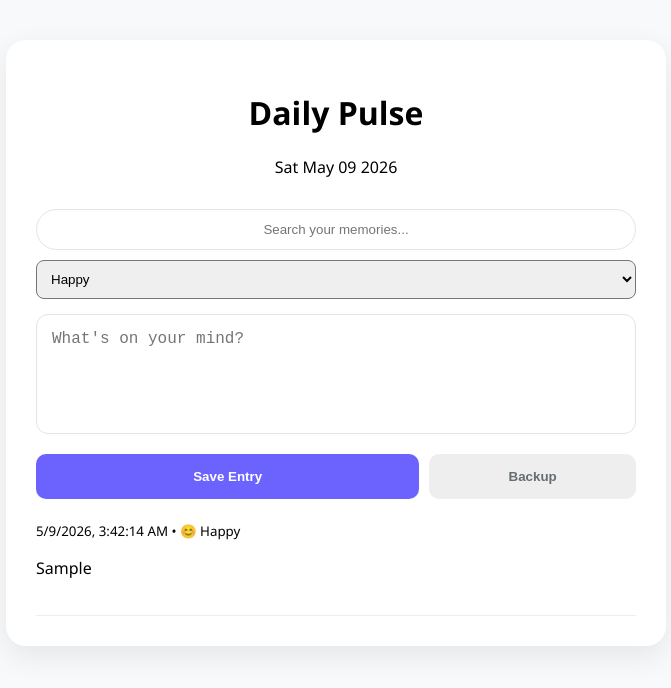
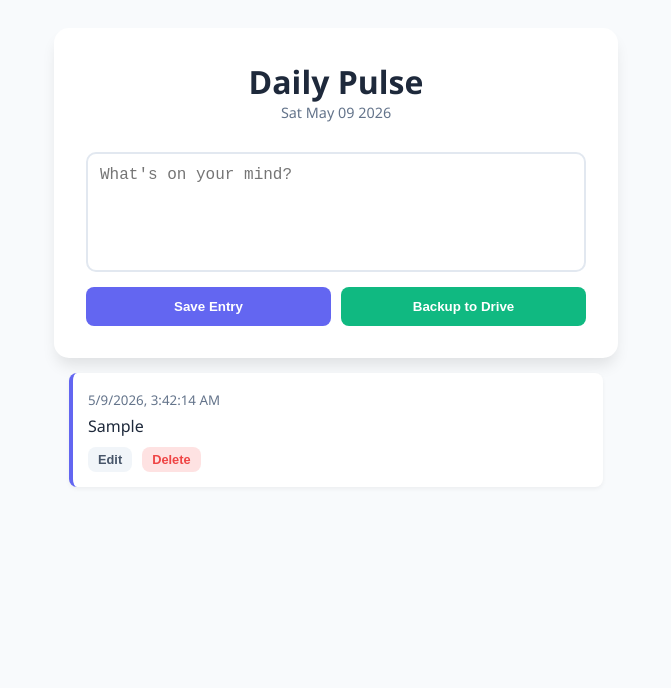
Before and after one commit to agros71vscode-bit/Gemini-Journal, a plain HTML site: page index.html in a window 1280 px wide. Both pictures are taken after typing "Sample" into the empty fields and a click on the button "Save Entry". Shown: the whole page, without its empty margins (304-975 px from the left). Drawn offline with Linux system fonts and the light colour scheme.

Commit message:
final coding by Gemini
add edit , delete and backu to drive

```diff
--- a/index.html
+++ b/index.html
@@ -4,77 +4,118 @@
     <meta charset="UTF-8">
     <meta name="viewport" content="width=device-width, initial-scale=1.0">
     <title>Daily Pulse | Official</title>
+    <script src="https://accounts.google.com/gsi/client" onload="gisLoaded()" async defer></script>
+    <script src="https://apis.google.com/js/api.js" onload="gapiLoaded()" async defer></script>
     <style>
-        :root { --primary: #6c63ff; --bg: #f8f9fa; }
-        body { background: var(--bg); font-family: 'Segoe UI', sans-serif; display: flex; justify-content: center; padding: 40px; margin: 0; }
-        .container { background: white; max-width: 600px; width: 100%; padding: 30px; border-radius: 20px; box-shadow: 0 10px 30px rgba(0,0,0,0.08); text-align: center; }
-        #search-bar { width: 100%; padding: 12px; margin-top: 15px; border-radius: 25px; border: 1px solid #dfe6e9; text-align: center; box-sizing: border-box; }
-        textarea { width: 100%; height: 120px; padding: 15px; margin: 15px 0; border: 1px solid #dfe6e9; border-radius: 12px; resize: none; font-size: 1rem; box-sizing: border-box; }
-        .button-group { display: flex; gap: 10px; }
-        button { padding: 15px; border-radius: 10px; border: none; font-weight: bold; cursor: pointer; transition: 0.3s; flex: 2; background: var(--primary); color: white; }
-        #export-btn { background: #eee; color: #636e72; flex: 1; }
-        .entry-card { background: #fff; border-bottom: 1px solid #eee; padding: 20px 0; text-align: left; animation: fadeIn 0.5s ease; }
-        @keyframes fadeIn { from { opacity: 0; transform: translateY(5px); } to { opacity: 1; transform: translateY(0); } }
+        :root { --primary: #6366f1; --bg: #f8fafc; --danger: #ef4444; }
+        body { font-family: 'Segoe UI', sans-serif; background: var(--bg); display: flex; flex-direction: column; align-items: center; padding: 20px; }
+        .card { background: white; padding: 2rem; border-radius: 15px; box-shadow: 0 10px 15px -3px rgba(0,0,0,0.1); width: 100%; max-width: 500px; }
+        h1 { color: #1e293b; text-align: center; margin: 0; }
+        .date-display { text-align: center; color: #64748b; margin-bottom: 20px; font-size: 0.9rem; }
+        textarea { width: 100%; height: 120px; padding: 12px; border: 2px solid #e2e8f0; border-radius: 10px; margin: 10px 0; box-sizing: border-box; resize: none; font-size: 1rem; }
+        .btn-group { display: flex; gap: 10px; }
+        button { flex: 1; padding: 12px; border: none; border-radius: 8px; cursor: pointer; font-weight: 600; transition: 0.2s; }
+        .btn-save { background: var(--primary); color: white; }
+        .btn-backup { background: #10b981; color: white; }
+        .memory-item { background: #fff; border-left: 4px solid var(--primary); padding: 15px; margin-top: 15px; border-radius: 8px; box-shadow: 0 2px 4px rgba(0,0,0,0.05); width: 100%; max-width: 500px; position: relative; }
+        .item-actions { margin-top: 10px; display: flex; gap: 10px; }
+        .btn-small { padding: 5px 10px; font-size: 0.8rem; flex: none; }
+        .btn-edit { background: #f1f5f9; color: #475569; }
+        .btn-delete { background: #fee2e2; color: var(--danger); }
     </style>
 </head>
 <body>
-    <div class="container">
-        <header>
+
+<div class="card">
     <h1>Daily Pulse</h1>
-            <p id="date-display"></p>
-            <input type="text" id="search-bar" placeholder="Search your memories...">
-        </header>
-        <section class="input-area">
-            <select id="mood-input" style="width:100%; padding:10px; border-radius:8px; margin-top:10px;">
-                <option value="😊 Happy">Happy</option>
-                <option value="🚀 Productive">Productive</option>
-                <option value="😴 Tired">Tired</option>
-                <option value="🌿 Calm">Calm</option>
-            </select>
-            <textarea id="journal-input" placeholder="What's on your mind?"></textarea>
-            <div class="button-group">
-                <button id="save-btn">Save Entry</button>
-                <button id="export-btn" onclick="download()">Backup</button>
+    <div class="date-display" id="currentDate"></div>
+    <textarea id="entryInput" placeholder="What's on your mind?"></textarea>
+    <div class="btn-group">
+        <button class="btn-save" id="saveBtn" onclick="saveEntry()">Save Entry</button>
+        <button class="btn-backup" onclick="handleAuthClick()">Backup to Drive</button>
     </div>
-        </section>
-        <div id="entries-container"></div>
 </div>
+
+<div id="memoriesList" style="width: 100%; display: flex; flex-direction: column; align-items: center;"></div>
+
 <script>
-        const journalInput = document.getElementById('journal-input');
-        const entriesContainer = document.getElementById('entries-container');
-        document.getElementById('date-display').innerText = new Date().toDateString();
-        let entries = JSON.parse(localStorage.getItem('journalData')) || [];
+    const CLIENT_ID = '679613981058-1envhv001bq2mva0lbm8g5603iebbse9.apps.googleusercontent.com';
+    const SCOPES = 'https://www.googleapis.com/auth/drive.appdata';
+    let tokenClient, editIndex = null;
 
-        function render(data = entries) {
-            entriesContainer.innerHTML = data.length ? "" : "<p style='color:#ccc'>No memories yet.</p>";
-            data.forEach(e => {
-                const div = document.createElement('div');
-                div.className = 'entry-card';
-                div.innerHTML = `<small>${e.date} • ${e.mood}</small><p>${e.text}</p>`;
-                entriesContainer.appendChild(div);
+    document.getElementById('currentDate').innerText = new Date().toDateString();
+
+    function gapiLoaded() { gapi.load('client', () => gapi.client.init({discoveryDocs: ['https://www.googleapis.com/discovery/v1/apis/drive/v3/rest']})); }
+    function gisLoaded() { tokenClient = google.accounts.oauth2.initTokenClient({ client_id: CLIENT_ID, scope: SCOPES, callback: (resp) => { if (resp.access_token) syncToDrive(resp.access_token); }}); }
+    function handleAuthClick() { tokenClient.requestAccessToken({ prompt: 'consent' }); }
+
+    async function syncToDrive(token) {
+        const memories = localStorage.getItem('journal_memories') || '[]';
+        const fileContent = new Blob([memories], { type: 'application/json' });
+        const list = await gapi.client.drive.files.list({ spaces: 'appDataFolder', q: "name='memories.json'" });
+        const existingFile = list.result.files[0];
+
+        if (existingFile) {
+            await fetch(`https://www.googleapis.com/upload/drive/v3/files/${existingFile.id}?uploadType=media`, {
+                method: 'PATCH', headers: { Authorization: `Bearer ${token}` }, body: fileContent
             });
+        } else {
+            const metadata = { name: 'memories.json', parents: ['appDataFolder'] };
+            const form = new FormData();
+            form.append('metadata', new Blob([JSON.stringify(metadata)], { type: 'application/json' }));
+            form.append('file', fileContent);
+            await fetch('https://www.googleapis.com/upload/drive/v3/files?uploadType=multipart', { method: 'POST', headers: { Authorization: `Bearer ${token}` }, body: form });
+        }
+        alert("☁️ Cloud Sync Successful!");
     }
 
-        document.getElementById('save-btn').addEventListener('click', () => {
-            if (!journalInput.value.trim()) return;
-            entries.unshift({ text: journalInput.value, mood: document.getElementById('mood-input').value, date: new Date().toLocaleString() });
-            localStorage.setItem('journalData', JSON.stringify(entries));
-            journalInput.value = "";
+    function saveEntry() {
+        const input = document.getElementById('entryInput');
+        if (!input.value.trim()) return;
+        let memories = JSON.parse(localStorage.getItem('journal_memories') || '[]');
+
+        if (editIndex !== null) {
+            memories[editIndex].text = input.value;
+            editIndex = null;
+            document.getElementById('saveBtn').innerText = "Save Entry";
+        } else {
+            memories.unshift({ text: input.value, date: new Date().toLocaleString() });
+        }
+
+        localStorage.setItem('journal_memories', JSON.stringify(memories));
+        input.value = '';
         render();
-        });
+    }
 
-        document.getElementById('search-bar').addEventListener('input', (e) => {
-            const term = e.target.value.toLowerCase();
-            render(entries.filter(en => en.text.toLowerCase().includes(term)));
-        });
+    function editEntry(index) {
+        const memories = JSON.parse(localStorage.getItem('journal_memories') || '[]');
+        document.getElementById('entryInput').value = memories[index].text;
+        editIndex = index;
+        document.getElementById('saveBtn').innerText = "Update Entry";
+        window.scrollTo(0,0);
+    }
 
-        function download() {
-            const text = entries.map(e => `${e.date}: ${e.text}`).join('\n\n');
-            const blob = new Blob([text], {type: 'text/plain'});
-            const a = document.createElement('a');
-            a.href = URL.createObjectURL(blob);
-            a.download = 'journal.txt';
-            a.click();
+    function deleteEntry(index) {
+        if (!confirm("Are you sure you want to delete this memory?")) return;
+        let memories = JSON.parse(localStorage.getItem('journal_memories') || '[]');
+        memories.splice(index, 1);
+        localStorage.setItem('journal_memories', JSON.stringify(memories));
+        render();
+    }
+
+    function render() {
+        const list = document.getElementById('memoriesList');
+        const memories = JSON.parse(localStorage.getItem('journal_memories') || '[]');
+        list.innerHTML = memories.map((m, i) => `
+            <div class="memory-item">
+                <small style="color: #64748b">${m.date}</small>
+                <p style="margin: 5px 0 0 0; color: #1e293b">${m.text}</p>
+                <div class="item-actions">
+                    <button class="btn-small btn-edit" onclick="editEntry(${i})">Edit</button>
+                    <button class="btn-small btn-delete" onclick="deleteEntry(${i})">Delete</button>
+                </div>
+            </div>
+        `).join('');
     }
     render();
 </script>
```
Lines whose indentation alone changed are shown as unchanged.
